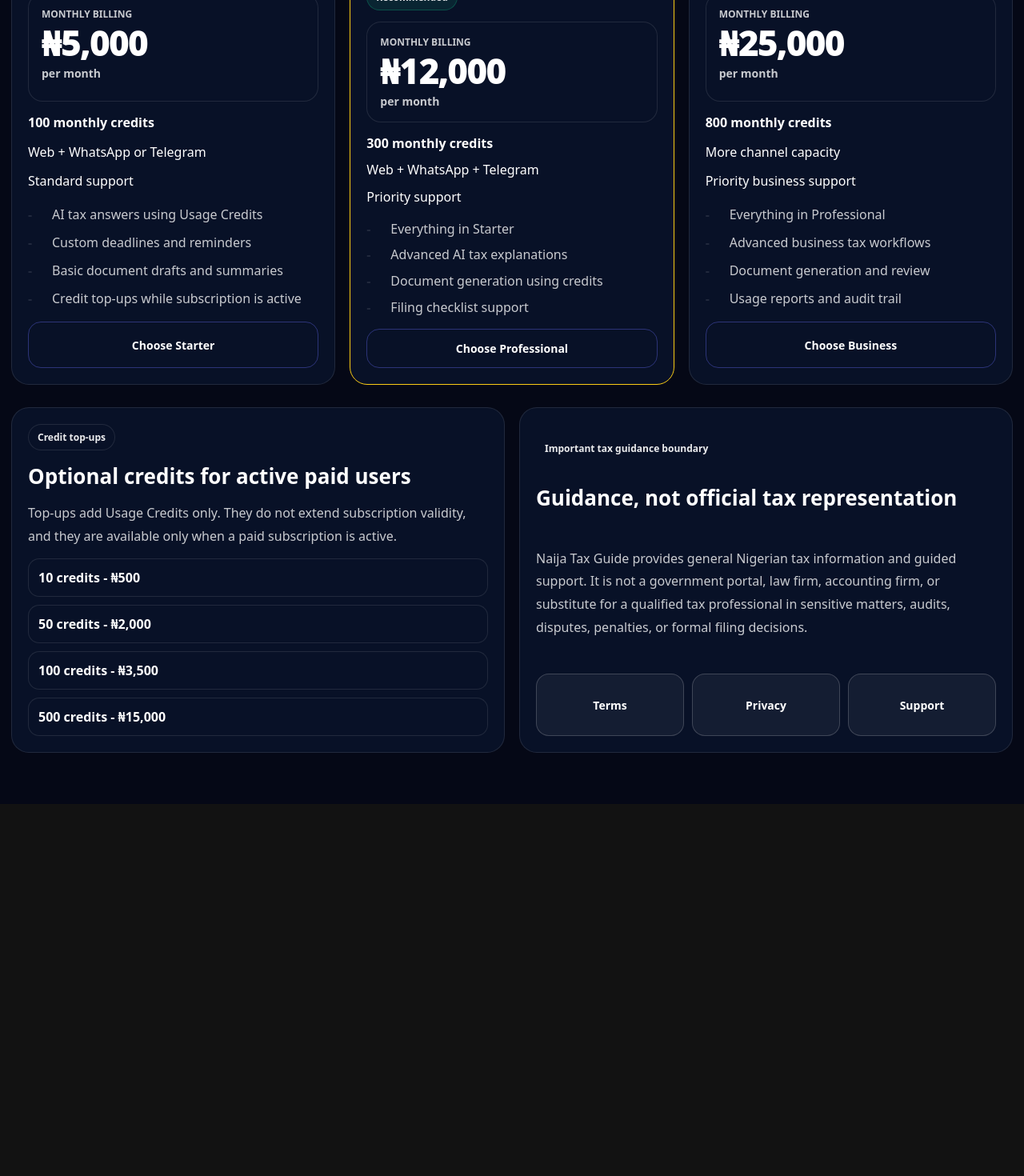
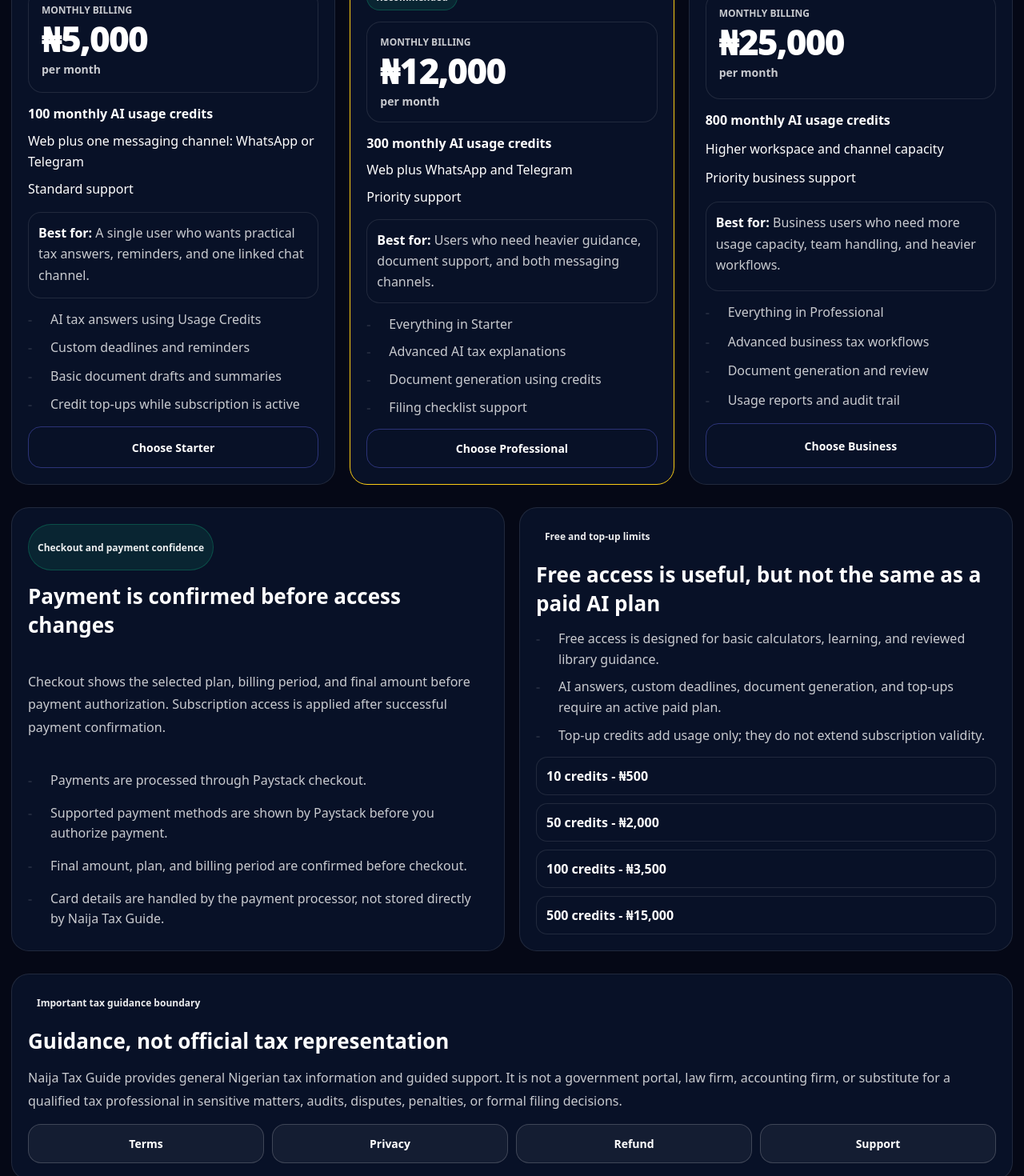
Before and after one commit to SirBM201/naija-tax-guide-frontend, a Next.js app: page /pricing in a window 1280 px wide. Shown: the part 800-2270 px from the top of the page at 80% size. Before the commit the page ends 1805 px from the top, so only its background shows below. Built offline with nearby package versions, Linux system fonts and the light colour scheme; no server answers.

Commit message:
Improve pricing trust and plan clarity

```diff
--- a/app/pricing/page.tsx
+++ b/app/pricing/page.tsx
@@ -14,6 +14,7 @@ type PublicPlan = {
   credits: string;
   channels: string;
   support: string;
+  bestFor: string;
   highlights: string[];
   recommended?: boolean;
 };
@@ -33,9 +34,10 @@ const plans: PublicPlan[] = [
       quarterly: "₦14,000",
       yearly: "₦51,000",
     },
-    credits: "100 monthly credits",
-    channels: "Web + WhatsApp or Telegram",
+    credits: "100 monthly AI usage credits",
+    channels: "Web plus one messaging channel: WhatsApp or Telegram",
     support: "Standard support",
+    bestFor: "A single user who wants practical tax answers, reminders, and one linked chat channel.",
     highlights: [
       "AI tax answers using Usage Credits",
       "Custom deadlines and reminders",
@@ -51,9 +53,10 @@ const plans: PublicPlan[] = [
       quarterly: "₦33,600",
       yearly: "₦122,400",
     },
-    credits: "300 monthly credits",
-    channels: "Web + WhatsApp + Telegram",
+    credits: "300 monthly AI usage credits",
+    channels: "Web plus WhatsApp and Telegram",
     support: "Priority support",
+    bestFor: "Users who need heavier guidance, document support, and both messaging channels.",
     recommended: true,
     highlights: [
       "Everything in Starter",
@@ -70,9 +73,10 @@ const plans: PublicPlan[] = [
       quarterly: "₦70,000",
       yearly: "₦255,000",
     },
-    credits: "800 monthly credits",
-    channels: "More channel capacity",
+    credits: "800 monthly AI usage credits",
+    channels: "Higher workspace and channel capacity",
     support: "Priority business support",
+    bestFor: "Business users who need more usage capacity, team handling, and heavier workflows.",
     highlights: [
       "Everything in Professional",
       "Advanced business tax workflows",
@@ -87,6 +91,19 @@ const topUps = [
   "50 credits - ₦2,000",
   "100 credits - ₦3,500",
   "500 credits - ₦15,000",
+];
+
+const trustItems = [
+  "Payments are processed through Paystack checkout.",
+  "Supported payment methods are shown by Paystack before you authorize payment.",
+  "Final amount, plan, and billing period are confirmed before checkout.",
+  "Card details are handled by the payment processor, not stored directly by Naija Tax Guide.",
+];
+
+const freeLimits = [
+  "Free access is designed for basic calculators, learning, and reviewed library guidance.",
+  "AI answers, custom deadlines, document generation, and top-ups require an active paid plan.",
+  "Top-up credits add usage only; they do not extend subscription validity.",
 ];
 
 function pageShell(): React.CSSProperties {
@@ -165,6 +182,19 @@ function billingLabel(cycle: BillingCycle): string {
   return "per month";
 }
 
+function smallList(items: string[]) {
+  return (
+    <div style={{ display: "grid", gap: 9 }}>
+      {items.map((item) => (
+        <div key={item} style={{ display: "grid", gridTemplateColumns: "20px minmax(0, 1fr)", gap: 8, color: "var(--text-muted)", lineHeight: 1.6 }}>
+          <strong style={{ color: "var(--accent)" }}>-</strong>
+          <span>{item}</span>
+        </div>
+      ))}
+    </div>
+  );
+}
+
 export default function PublicPricingPage() {
   const router = useRouter();
   const { resolvedMode } = useSharedTheme();
@@ -189,12 +219,13 @@ export default function PublicPricingPage() {
               Clear plans before you create or upgrade an account.
             </h1>
             <p style={{ margin: 0, color: "var(--text-muted)", fontSize: "clamp(16px, 2.6vw, 18px)", lineHeight: 1.8, maxWidth: 900 }}>
-              {SITE.name} shows monthly pricing first for Starter, Professional, and Business. Use the billing switch to compare quarterly or yearly payment structures without crowding each plan card.
+              {SITE.name} shows plan prices, included credits, channel access, and support level before checkout. You can compare monthly, quarterly, and yearly billing without creating an account first.
             </p>
             <div style={{ display: "flex", gap: 10, flexWrap: "wrap" }}>
-              <span style={pill()}>Free tools remain available in the app</span>
               <span style={pill()}>Prices shown in Nigerian Naira</span>
-              <span style={pill("warn")}>Secure checkout confirms final active price</span>
+              <span style={pill("good")}>Paystack checkout</span>
+              <span style={pill()}>Card details handled by payment processor</span>
+              <span style={pill("warn")}>Top-ups require an active paid plan</span>
               <span style={pill()}>Information updated: {SITE.trustReviewDate}</span>
             </div>
           </section>
@@ -249,14 +280,11 @@ export default function PublicPricingPage() {
                 <span>{plan.support}</span>
               </div>
 
-              <div style={{ display: "grid", gap: 8 }}>
-                {plan.highlights.map((item) => (
-                  <div key={item} style={{ display: "grid", gridTemplateColumns: "22px minmax(0, 1fr)", gap: 8, color: "var(--text-muted)", lineHeight: 1.55 }}>
-                    <strong style={{ color: "var(--accent)" }}>-</strong>
-                    <span>{item}</span>
+              <div style={{ border: "1px solid var(--border)", borderRadius: 16, background: "var(--surface)", padding: 12, color: "var(--text-muted)", lineHeight: 1.65 }}>
+                <strong style={{ color: "var(--text)" }}>Best for: </strong>{plan.bestFor}
               </div>
-                ))}
-              </div>
+
+              {smallList(plan.highlights)}
 
               <button onClick={() => router.push("/login?next=/plans")} style={button(true)}>
                 Choose {plan.name}
@@ -267,11 +295,18 @@ export default function PublicPricingPage() {
 
         <section style={{ display: "grid", gridTemplateColumns: "repeat(auto-fit, minmax(280px, 1fr))", gap: 18 }}>
           <div style={card()}>
-            <div style={pill()}>Credit top-ups</div>
-            <h2 style={{ margin: 0, color: "var(--text)", fontSize: 26 }}>Optional credits for active paid users</h2>
+            <div style={pill("good")}>Checkout and payment confidence</div>
+            <h2 style={{ margin: 0, color: "var(--text)", fontSize: 26 }}>Payment is confirmed before access changes</h2>
             <p style={{ margin: 0, color: "var(--text-muted)", lineHeight: 1.8 }}>
-              Top-ups add Usage Credits only. They do not extend subscription validity, and they are available only when a paid subscription is active.
+              Checkout shows the selected plan, billing period, and final amount before payment authorization. Subscription access is applied after successful payment confirmation.
             </p>
+            {smallList(trustItems)}
+          </div>
+
+          <div style={card()}>
+            <div style={pill("warn")}>Free and top-up limits</div>
+            <h2 style={{ margin: 0, color: "var(--text)", fontSize: 26 }}>Free access is useful, but not the same as a paid AI plan</h2>
+            {smallList(freeLimits)}
             <div style={{ display: "grid", gap: 10 }}>
               {topUps.map((item) => (
                 <div key={item} style={{ border: "1px solid var(--border)", borderRadius: 14, background: "var(--surface)", padding: 12, color: "var(--text)", fontWeight: 800 }}>
@@ -280,8 +315,9 @@ export default function PublicPricingPage() {
               ))}
             </div>
           </div>
+        </section>
 
-          <div style={card()}>
+        <section style={card()}>
           <div style={pill("warn")}>Important tax guidance boundary</div>
           <h2 style={{ margin: 0, color: "var(--text)", fontSize: 26 }}>Guidance, not official tax representation</h2>
           <p style={{ margin: 0, color: "var(--text-muted)", lineHeight: 1.8 }}>
@@ -290,8 +326,8 @@ export default function PublicPricingPage() {
           <div style={{ display: "grid", gridTemplateColumns: "repeat(auto-fit, minmax(160px, 1fr))", gap: 10 }}>
             <button onClick={() => router.push("/terms")} style={button(false)}>Terms</button>
             <button onClick={() => router.push("/privacy")} style={button(false)}>Privacy</button>
+            <button onClick={() => router.push("/refund")} style={button(false)}>Refund</button>
             <button onClick={() => router.push("/support")} style={button(false)}>Support</button>
-            </div>
           </div>
         </section>
       </div>
```
Lines whose indentation alone changed are shown as unchanged.
